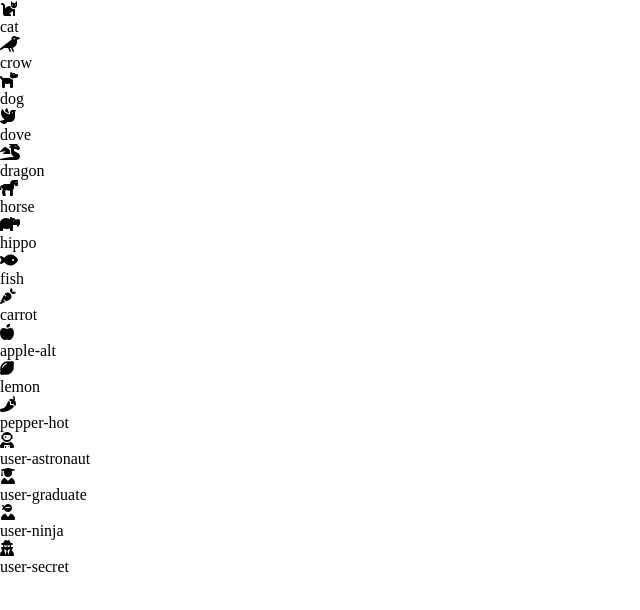
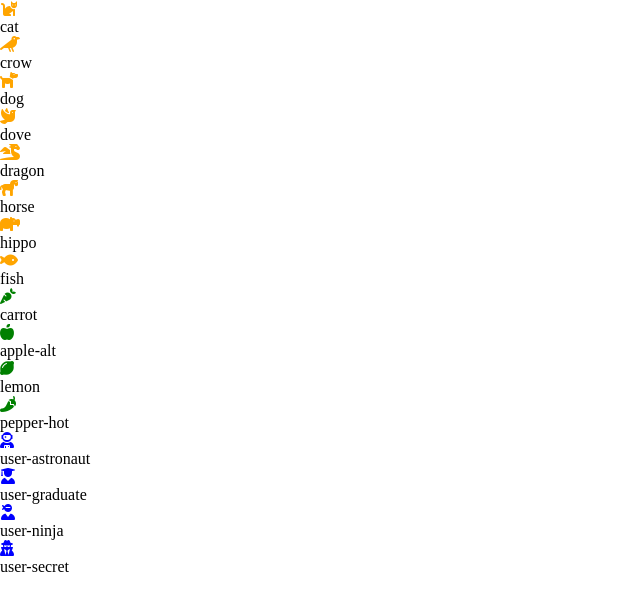
Before and after one commit to Gozzissimo/js-es6-icons, a plain HTML site: page index.html in a window 1280 px wide. Shown: the whole page, without its empty margins (0-640 px from the left). Drawn offline with Linux system fonts and the light colour scheme.

Commit message:
aggiunta colori

```diff
--- a/css/style.css
+++ b/css/style.css
@@ -3,3 +3,15 @@
     padding: 0;
     box-sizing: border-box;
 }
+
+.orange {
+    color: orange;
+}
+
+.blue {
+    color: blue;
+}
+
+.green {
+    color: green;
+}
--- a/js/script.js
+++ b/js/script.js
@@ -133,15 +133,16 @@ const array = [
 // 2. contenitore
 const container = document.getElementById('container');
 
-// 3. stampa in pagina delle icone
+// 3. stampa in pagina delle icone e aggiunta colori
 for (let i = 0; i < array.length; i++) {
     const element = array[i];
 
     const icon = `
     <div class="icon-container">
-        <i class="${element.family} ${element.prefix}${element.name}"></i>
+        <i class="${element.family} ${element.prefix}${element.name} ${element.color}" id="icon"></i>
         <div class="icon-text">${element.name}</div>
-    </div>`
+    </div>`;
+
 
     container.innerHTML += icon;
 }
```
